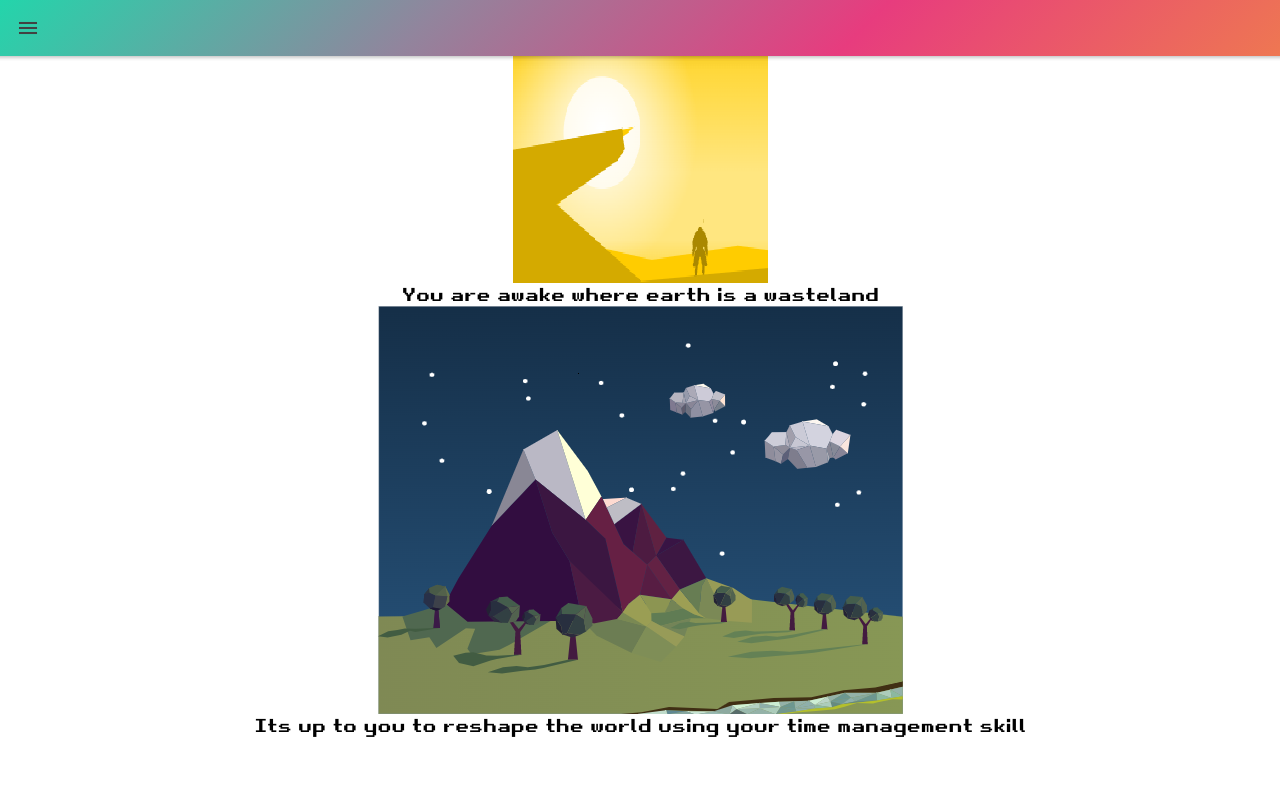
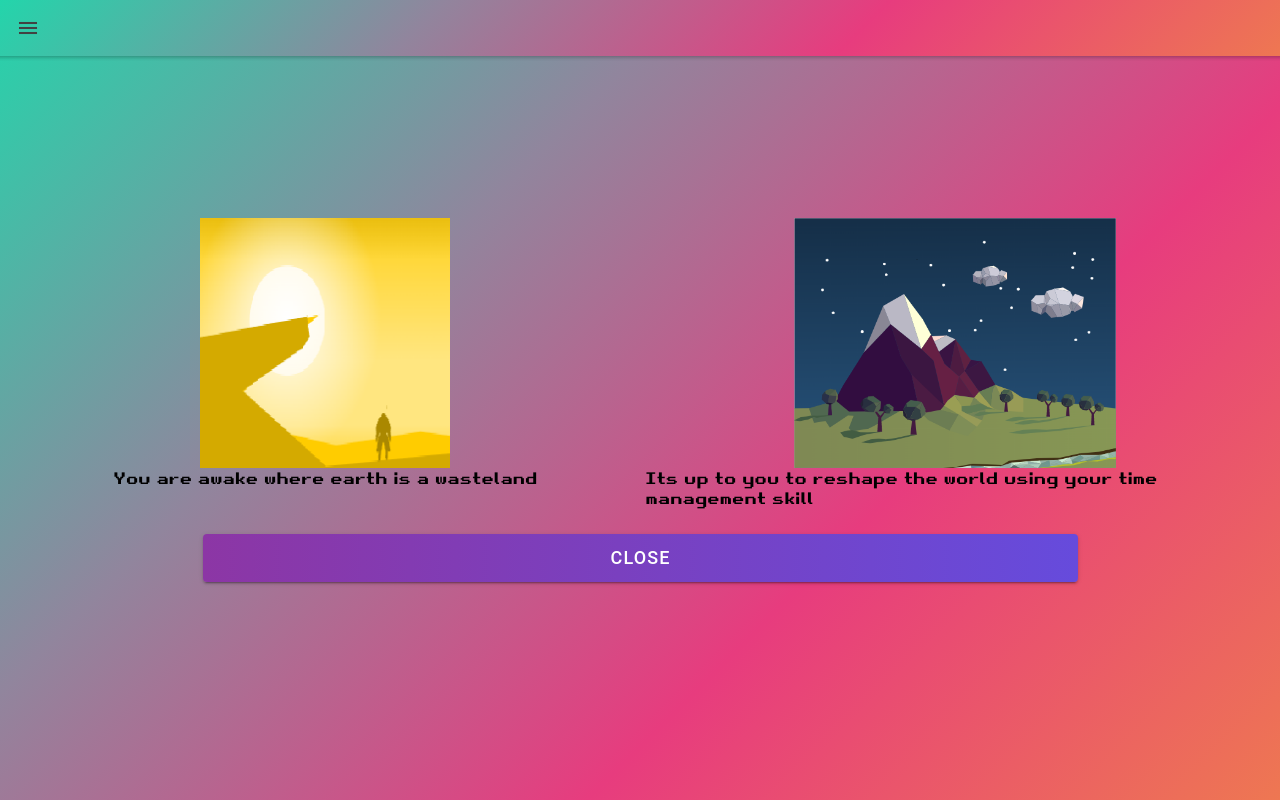
Before and after one commit to Christerad/YourWorld123, a React (Create React App) app: page /Tutorial in a window 1280 px wide. Built offline with nearby package versions, Linux system fonts and the light colour scheme; no server answers; sample sign-in values are in the browser's storage.

Commit message:
eigth commit

```diff
--- a/src/pages/Gamification/Gacha/InventoryList.css
+++ b/src/pages/Gamification/Gacha/InventoryList.css
@@ -31,7 +31,7 @@
   }
 
   .StarIcon-Mobile{
-    font-size: 15px;
+    font-size: 11px;
 }
 
 .Text-Desktop{
--- a/src/pages/Gamification/OthersWorld/OtherWorld.css
+++ b/src/pages/Gamification/OthersWorld/OtherWorld.css
@@ -53,7 +53,7 @@ ion-col.left2{
 }
 
 .StarIcon-Mobile{
-    font-size: 15px;
+    font-size: 12px;
 }
 
 .img-grid-desktopOther{
--- a/src/pages/Gamification/Tutorial.tsx
+++ b/src/pages/Gamification/Tutorial.tsx
@@ -1,5 +1,5 @@
 import { IonContent, IonHeader, IonPage, IonTitle, IonToolbar, IonRow, IonCol
-    , IonInput, IonItem, IonLabel, IonButton, IonAlert, IonImg, IonSlides, IonSlide, IonGrid, isPlatform } from '@ionic/react';
+    , IonInput, IonItem, IonLabel, IonButton, IonAlert, IonImg, IonSlides, IonSlide, IonGrid, isPlatform, IonText } from '@ionic/react';
 
 import React, { useState } from 'react';
 import { format, parseISO } from 'date-fns';
@@ -51,7 +51,7 @@ const Tutorial: React.FC = () => {
         SetUID(uid);
 
       } else {
-          history.push('/login');
+          // history.push('/login');
       }
         });
     const slideOpts = {
@@ -78,146 +78,61 @@ const Tutorial: React.FC = () => {
         history.push('/Timer')
     }
     console.log(getPlatforms())
-    // if(isPlatform('desktop')){
-    //   return(
-    //     <IonContent>
-    //       <IonGrid>
-    //       <IonRow class='ion-justify-content-center'>
-    //         <IonCol class="ion-align-self-center">
-    //           <IonRow class='ion-justify-content-center'>
-    //               <IonImg
-    //                   class='Main-Icon'
-    //                   src={Dune}>
-    //               </IonImg>
-    //           </IonRow>
-    //           <IonRow class='ion-justify-content-center'>
-    //               You are awake where earth is a wasteland
-    //           </IonRow>
-    //         </IonCol>
+    if(isPlatform('desktop')){
+      return(
+        <IonContent class='LoginandRegis'>
+                          <IonGrid style={{ height: "100%" }}>
+                    <IonRow class="ion-align-items-center"  style={{ height: "100%" }}>
+                        <IonCol>
+                            <IonRow class="ion-justify-content-center">
+                                <IonCol>
+                                  <IonRow class='ion-justify-content-center'>
+                                      <IonImg
+                                          class='TutoImage'
+                                          src={Dune}>
+                                      </IonImg>
+                                  </IonRow>
+                                  <IonRow class='ion-justify-content-center'>
+                                      <IonText>
+                                        You are awake where earth is a wasteland
+                                      </IonText>
+                                  </IonRow>
+                              </IonCol>
+                              <IonCol>
+                                  <IonRow class="ion-justify-content-center">
+                                      <IonImg
+                                          class='TutoImage1'
+                                          src={MainIcon}>
+                                      </IonImg>
+                                  </IonRow>
+                                  <IonRow class='ion-justify-content-center'>
+                                    <IonText>
+                                        Its up to you to reshape the world using your time management skill
+                                    </IonText>
+                                  </IonRow>
+                              </IonCol>
+                            </IonRow>
+                            <IonRow>
+                                <IonCol>
+                                    <IonRow>
+                                      <IonButton className="button1" onClick={()=>btnend()}>
+                                          Close
+                                      </IonButton>
+                                    </IonRow>
+                                </IonCol>
+                            </IonRow>
+                        </IonCol>
+                    </IonRow>
 
-    //       </IonRow>
-    //       <IonRow class='ion-justify-content-center'>
-    //         <IonCol class="ion-align-self-center">
-    //             <IonRow class="ion-justify-content-center">
-    //                   <IonImg
-    //                       class='Main-Icon'
-    //                       src={MainIcon}>
-    //                   </IonImg>
-    //               </IonRow>
-    //               <IonRow class='ion-justify-content-center'>
-    //                   Its up to you to reshape the world using your time management skill
-    //               </IonRow>
-    //         </IonCol>
-    //       </IonRow>
-    //       <IonRow class='ion-justify-content-center'>
-    //         <IonCol class="ion-align-self-center">
-    //             <IonRow class='ion-justify-content-center'>
-    //                   <IonImg
-    //                       class='Main-Icon'
-    //                       src={TutorialSummon}>
-    //                   </IonImg>
-    //               </IonRow>
-    //               <IonRow class='ion-justify-content-center'>
-    //                   You can add task in the todo-list Menu
-    //               </IonRow>
-    //         </IonCol>
-    //         <IonCol class="ion-align-self-center">
-    //             <IonGrid>
-    //                 <IonRow class="ion-justify-content-center">
-    //                     <IonCol>
-    //                       <IonImg
-    //                           class='Tutorial2ImageDesktop'
-    //                           src={TodolistGagal}>
-    //                       </IonImg>
-    //                     </IonCol>
-    //                     <IonCol>
-    //                       <IonImg
-    //                           class='Tutorial2ImageDesktop'
-    //                           src={TutorialSummon}>
-    //                       </IonImg>
-    //                     </IonCol>
-    //                 </IonRow>
-    //               </IonGrid>
 
-    //               <IonRow class='ion-justify-content-center'>
-    //                   You can Swipe Right of left to decide you succeed or not.
-    //               </IonRow>
-    //         </IonCol>
-    //       </IonRow>
-    //       <IonRow class='ion-justify-content-center'>
-    //         <IonCol class="ion-align-self-center">
-    //               <IonRow class='ion-justify-content-center'>
-    //                   <IonImg
-    //                       class='Main-Icon'
-    //                       src={TutorialSummon}>
-    //                   </IonImg>
-    //               </IonRow>
-    //               <IonRow class='ion-justify-content-center'>
-    //                   You can get Plants by summoning new plant  and you can exchange 5 summon ticket for 1 Field Ticket
-    //               </IonRow>
-    //         </IonCol>
-    //         <IonCol class="ion-align-self-center">
-    //               <IonGrid>
-    //                 <IonRow class="ion-justify-content-center">
-    //                     <IonCol>
-    //                       <IonImg
-    //                           class='Tutorial2ImageDesktop'
-    //                           src={TutorialSummon}>
-    //                       </IonImg>
-    //                     </IonCol>
-    //                     <IonCol>
-    //                       <IonImg
-    //                           class='Tutorial2ImageDesktop'
-    //                           src={LeaderboardTutoWorld}>
-    //                       </IonImg>
-    //                     </IonCol>
-    //                 </IonRow>
-    //               </IonGrid>
+                </IonGrid>
 
-    //               <IonRow class='ion-justify-content-center'>
-    //                  You can see your rank in the leaderboard and can see other people world by swiping right.
-    //               </IonRow>
-    //         </IonCol>
-    //       </IonRow>
+        </IonContent>
+    );
 
-    //       <IonRow class='ion-justify-content-center'>
-    //         <IonCol class="ion-align-self-center">
-    //               <IonGrid>
-    //                 <IonRow class="ion-justify-content-center">
-    //                     <IonCol>
-    //                       <IonImg
-    //                           class='Tutorial2Image'
-    //                           src={WorldTuto}>
-    //                       </IonImg>
-    //                     </IonCol>
-    //                     <IonCol>
-    //                       <IonImg
-    //                           class='Tutorial2Image'
-    //                           src={WorldTuto2}>
-    //                       </IonImg>
-    //                     </IonCol>
-    //                 </IonRow>
-    //               </IonGrid>
-    //               <IonRow class='ion-justify-content-center'>
-    //                  You can add A Field by pressing the + button and add plants you got to the field by clicking on the field.
-    //               </IonRow>
-    //         </IonCol>
-    //         <IonCol class="ion-align-self-center">
-    //           <IonRow class='ion-justify-content-center'>
-    //             <IonButton onClick={()=>btnend()}>
-    //                 End Tutorial
-    //             </IonButton>
-    //           </IonRow>
-    //         </IonCol>
-    //       </IonRow>
-
-    //       </IonGrid>
-
-    //     </IonContent>
-    // );
-    // }else {
+    }else {
       return(
-        <IonContent>
+        <IonContent class='LoginandRegis'>
           <IonSlides pager={true} options={slideOpts}>
             <IonSlide>
               <IonGrid>
@@ -240,122 +155,13 @@ const Tutorial: React.FC = () => {
                     <IonRow class='ion-justify-content-center'>
                         Its up to you to reshape the world using your time management skill
                     </IonRow>
-                </IonCol>
-            </IonGrid>
-          </IonSlide>
-          <IonSlide>
-            <IonGrid>
-                <IonCol class="ion-align-self-center">
-                  <IonRow class='ion-justify-content-center'>
-                      <IonImg
-                          class='Main-Icon-Mobile'
-                          src={TutorialSummon}>
-                      </IonImg>
-                  </IonRow>
-                  <IonRow class='ion-justify-content-center'>
-                      You can add task in the todo-list Menu
-                  </IonRow>
-                  <IonGrid>
-                    <IonRow class="ion-justify-content-center">
-                        <IonCol>
-                          <IonImg
-                              class='Tutorial2Image'
-                              src={TodolistGagal}>
-                          </IonImg>
-                        </IonCol>
-                        <IonCol>
-                          <IonImg
-                              class='Tutorial2Image'
-                              src={TutorialSummon}>
-                          </IonImg>
-                        </IonCol>
-                    </IonRow>
-                  </IonGrid>
-
-                  <IonRow class='ion-justify-content-center'>
-                      You can Swipe Right of left to decide you succeed or not.
-                  </IonRow>
-                </IonCol>
-              <IonRow/>
-            </IonGrid>
-          </IonSlide>
-          <IonSlide>
-            <IonGrid>
-                <IonCol class="ion-align-self-center">
-                  <IonRow class='ion-justify-content-center'>
-                      <IonImg
-                          class='Main-Icon-Mobile'
-                          src={TutorialSummon}>
-                      </IonImg>
-                  </IonRow>
-                  <IonRow class='ion-justify-content-center'>
-                      You can get Plants by summoning new plant  and you can exchange 5 summon ticket for 1 Field Ticket
-                  </IonRow>
-                  <IonGrid>
-                    <IonRow class="ion-justify-content-center">
-                        <IonCol>
-                          <IonImg
-                              class='Tutorial2Image'
-                              src={TutorialSummon}>
-                          </IonImg>
-                        </IonCol>
-                        <IonCol>
-                          <IonImg
-                              class='Tutorial2Image'
-                              src={LeaderboardTutoWorld}>
-                          </IonImg>
-                        </IonCol>
-                    </IonRow>
-                  </IonGrid>
-
-                  <IonRow class='ion-justify-content-center'>
-                     You can see your rank in the leaderboard and can see other people world by swiping right.
-                  </IonRow>
-                </IonCol>
-              <IonRow>
-
-              </IonRow>
-            </IonGrid>
-          </IonSlide>
-
-          <IonSlide>
-            <IonGrid>
-                <IonCol class="ion-align-self-center">
-                  <IonGrid>
-                    <IonRow class="ion-justify-content-center">
-                        <IonCol>
-                          <IonImg
-                              class='Tutorial2Image'
-                              src={WorldTuto}>
-                          </IonImg>
-                        </IonCol>
-                        <IonCol>
-                          <IonImg
-                              class='Tutorial2Image'
-                              src={WorldTuto2}>
-                          </IonImg>
-                        </IonCol>
-                    </IonRow>
-                  </IonGrid>
-
-                  <IonRow class='ion-justify-content-center'>
-                     You can add A Field by pressing the + button and add plants you got to the field by clicking on the field.
-                  </IonRow>
                     <IonRow class='ion-justify-content-center'>
                       <IonButton onClick={()=>btnend()}>
-                        End Tutorial
+                          Close
                       </IonButton>
                     </IonRow>
                   </IonCol>
-
               </IonGrid>
-
-            {/* <IonRow>
-              <IonButton onClick={()=>history.push('/Schedule')}>
-                  Go to Schedule
-              </IonButton>
-            </IonRow> */}
-
             </IonSlide>
           </IonSlides>
       </IonContent>
@@ -364,6 +170,6 @@ const Tutorial: React.FC = () => {
 
     }
 
-  // };
+  };
 
   export default Tutorial;
--- a/src/pages/Gamification/World/World.css
+++ b/src/pages/Gamification/World/World.css
@@ -89,7 +89,7 @@ ion-col.left2{
 }
 
 .StarIcon-Mobile{
-    font-size: 15px;
+    font-size: 11px;
 }
 
 
--- a/src/pages/Login/Login.tsx
+++ b/src/pages/Login/Login.tsx
@@ -141,7 +141,7 @@ const Login: React.FC = () => {
                   if (snapshot.exists()) {
                     if(snapshot.val().FirstLogin == true){
                         console.log("Going to Tutorial")
-                      history.push("/Timer")
+                      history.push("/Tutorial")
                     }else{
                         console.log("Going to Timer")
                       history.push("/Timer")
--- a/src/pages/Register/Register.tsx
+++ b/src/pages/Register/Register.tsx
@@ -135,7 +135,7 @@ const Register: React.FC = () => {
                     if (snapshot.exists()) {
                       if(snapshot.val().FirstLogin == true){
                         console.log("Going to Tutorial")
-                        history.push("/Timer")
+                        history.push("/Tutorial")
                       }else{
                         console.log("Going to Schedule")
                         history.push("/Timer")
@@ -166,7 +166,7 @@ const Register: React.FC = () => {
                   if (snapshot.exists()) {
                     if(snapshot.val().FirstLogin == true){
                         console.log("Going to Tutorial")
-                      history.push("/Timer")
+                      history.push("/Tutorial")
                     }else{
                         console.log("Going to Schedule")
                       history.push("/Timer")
--- a/src/theme/variables.css
+++ b/src/theme/variables.css
@@ -324,11 +324,19 @@ ion-menu.MenuBackgroundish {
 	--ion-background-color: linear-gradient(-45deg, #ee7752, #559ca5, #91859d, #d06767);
 	/* background-size: 400% 400%; */
   --ion-text-color: var(--ion-color-primary-contrast);
+}
+
+.TutoImage{
+  width: 250px;
+  height: 250px;
+}
+
+.TutoImage1{
+  /* width: 2px; */
+  height: 250px;
+}
 
 
-
-
-}
 
 ion-toolbar.ToolbarBackground {
 	--background: linear-gradient(-45deg, #ee7752, #e73c7e, #91859d, #23d5ab);
```
Also changed, not shown: src/pages/Gamification/OthersWorld/OtherWorldList.tsx (+8 -8 lines). Lines whose indentation alone changed are shown as unchanged.
